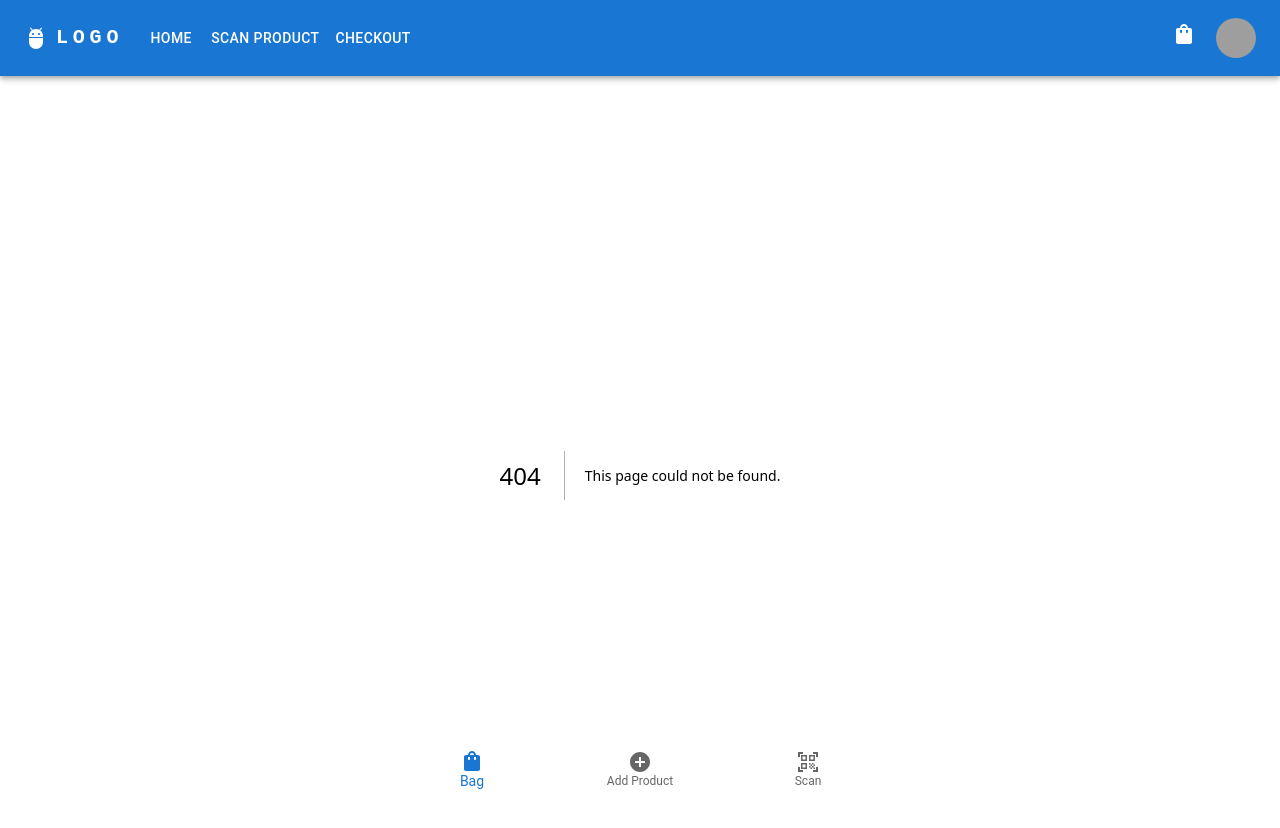
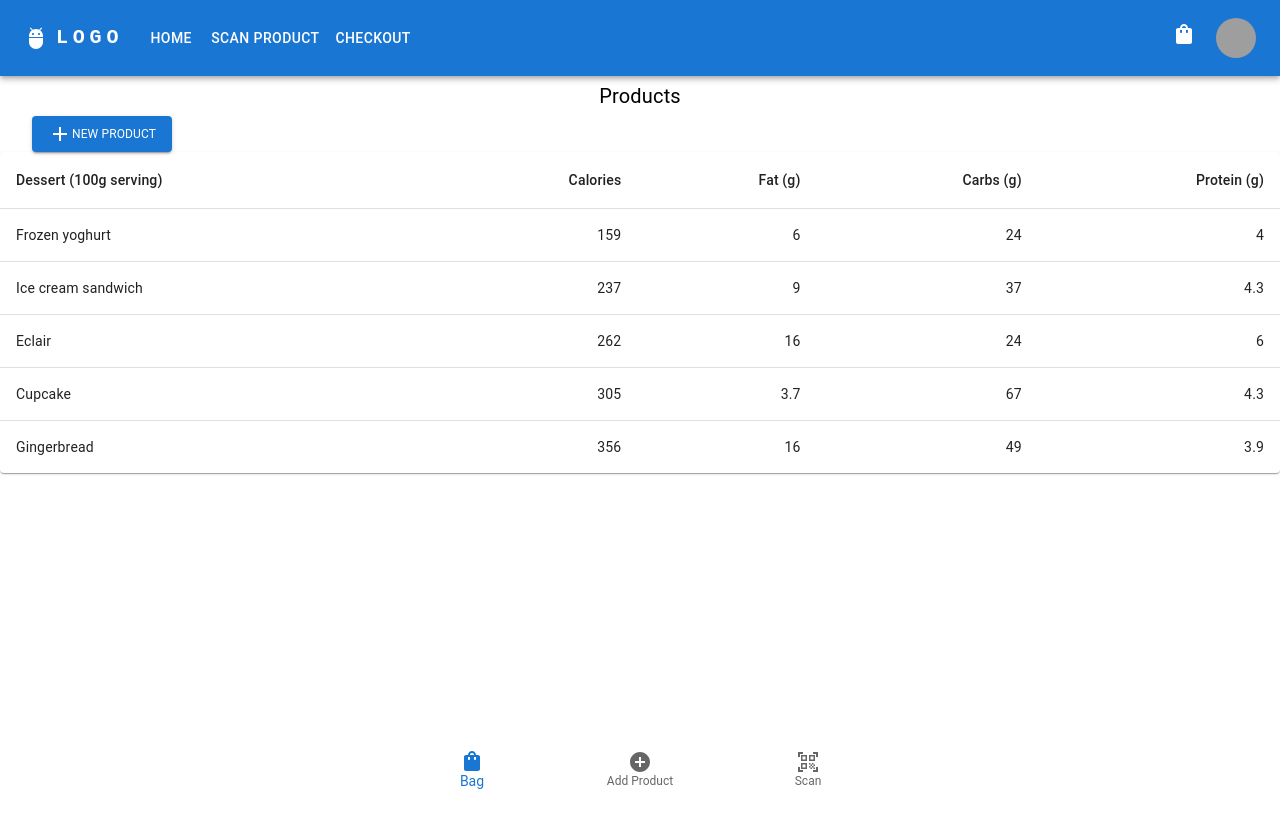
Before and after one commit to victor-914/POS, a Next.js app: page /addProduct in a window 1280 px wide. Before the commit this address had no page. Shown: the top 828 px of the page. After the commit the page ends 800 px from the top, so only its background shows below. Built offline with nearby package versions, Linux system fonts and the light colour scheme; grey boxes are pictures that could not be loaded.

Commit message:
new_may_31

```diff
--- a/components/global/Footer.tsx
+++ b/components/global/Footer.tsx
@@ -4,18 +4,33 @@ import * as React from 'react';
 import Box from '@mui/material/Box';
 import BottomNavigation from '@mui/material/BottomNavigation';
 import BottomNavigationAction from '@mui/material/BottomNavigationAction';
-import RestoreIcon from '@mui/icons-material/Restore';
-import FavoriteIcon from '@mui/icons-material/Favorite';
-import LocationOnIcon from '@mui/icons-material/LocationOn';
 import ShoppingBag from '@mui/icons-material/ShoppingBag';
-import { AddCircleSharp, QrCodeScannerOutlined} from '@mui/icons-material';
+import { AddCircleSharp, QrCodeScannerOutlined } from '@mui/icons-material';
+import { useRouter } from 'next/navigation';
+
+
+
+
+
+
 export default function Footer() {
   const [value, setValue] = React.useState(0);
+  const router = useRouter();
+
+
+
+  const handleRoute = (value: string) => {
+
+    return router.push(`/${value}`)
+  };
+
+
 
   return (
-    <Box sx={{ width: "100%",
-     position:"fixed",
-     bottom:'3px'
+    <Box sx={{
+      width: "100%",
+      position: "fixed",
+      bottom: '3px'
     }}>
       <BottomNavigation
         showLabels
@@ -24,9 +39,18 @@ export default function Footer() {
           setValue(newValue);
         }}
       >
-        <BottomNavigationAction label="Bag" icon={<ShoppingBag />} />
-        <BottomNavigationAction label="Add Product" icon={<AddCircleSharp  />} />
-        <BottomNavigationAction label="Scan" icon={<QrCodeScannerOutlined />} />
+        <BottomNavigationAction label="Bag"
+         onClick={ () => handleRoute("cart")}
+        icon={<ShoppingBag />} />
+        <BottomNavigationAction label="Add Product"
+         onClick={ () => handleRoute("addProduct")}
+        icon={<AddCircleSharp />} />
+        <BottomNavigationAction label="Scan"
+          onClick={ () => handleRoute("scan")}
+          icon={<QrCodeScannerOutlined />}
+        />
+
+
       </BottomNavigation>
     </Box>
   );
--- /dev/null
+++ b/src/app/addProduct/components/ProductBar.tsx
@@ -0,0 +1,47 @@
+import * as React from 'react';
+import Box from '@mui/material/Box';
+import Typography from '@mui/material/Typography';
+import { Button, Stack } from '@mui/material';
+import { Add } from '@mui/icons-material';
+
+export default function ProductBar() {
+    return (
+        <Box sx={{ flexGrow: 1, }}>
+            <Typography
+                sx={{
+                    fontSize: "20px",
+                    width: "100%",
+                    textAlign: "center",
+                    lineHeight: "2",
+
+                }}
+
+            >Products</Typography>
+            <Box
+                sx={{
+                    // backgroundColor:'green',
+                    display: "flex",
+                    alignItems: 'flex-end',
+                    width: "95%",
+                    margin: "auto",
+                    flexDirection: 'row',
+                    justifyContent: 'space-between'
+                }}
+            >
+                <Button variant="contained">
+                    <Add />
+
+                    <Typography
+                        sx={{
+                            fontSize: "12px",
+                            width: "100%",
+                            textAlign: "center",
+                            lineHeight: "2",
+                        }}
+
+                    >New Product</Typography>
+                </Button>
+            </Box>
+        </Box>
+    );
+}
--- /dev/null
+++ b/src/app/addProduct/components/ProductListTable.tsx
@@ -0,0 +1,60 @@
+import * as React from 'react';
+import Table from '@mui/material/Table';
+import TableBody from '@mui/material/TableBody';
+import TableCell from '@mui/material/TableCell';
+import TableContainer from '@mui/material/TableContainer';
+import TableHead from '@mui/material/TableHead';
+import TableRow from '@mui/material/TableRow';
+import Paper from '@mui/material/Paper';
+
+function createData(
+  name: string,
+  calories: number,
+  fat: number,
+  carbs: number,
+  protein: number,
+) {
+  return { name, calories, fat, carbs, protein };
+}
+
+const rows = [
+  createData('Frozen yoghurt', 159, 6.0, 24, 4.0),
+  createData('Ice cream sandwich', 237, 9.0, 37, 4.3),
+  createData('Eclair', 262, 16.0, 24, 6.0),
+  createData('Cupcake', 305, 3.7, 67, 4.3),
+  createData('Gingerbread', 356, 16.0, 49, 3.9),
+];
+
+export default function ProductListTable() {
+  return (
+    <TableContainer component={Paper}>
+      <Table sx={{ minWidth: 650 }} aria-label="simple table">
+        <TableHead>
+          <TableRow>
+            <TableCell>Dessert (100g serving)</TableCell>
+            <TableCell align="right">Calories</TableCell>
+            <TableCell align="right">Fat&nbsp;(g)</TableCell>
+            <TableCell align="right">Carbs&nbsp;(g)</TableCell>
+            <TableCell align="right">Protein&nbsp;(g)</TableCell>
+          </TableRow>
+        </TableHead>
+        <TableBody>
+          {rows.map((row) => (
+            <TableRow
+              key={row.name}
+              sx={{ '&:last-child td, &:last-child th': { border: 0 } }}
+            >
+              <TableCell component="th" scope="row">
+                {row.name}
+              </TableCell>
+              <TableCell align="right">{row.calories}</TableCell>
+              <TableCell align="right">{row.fat}</TableCell>
+              <TableCell align="right">{row.carbs}</TableCell>
+              <TableCell align="right">{row.protein}</TableCell>
+            </TableRow>
+          ))}
+        </TableBody>
+      </Table>
+    </TableContainer>
+  );
+}
--- /dev/null
+++ b/src/app/addProduct/page.tsx
@@ -0,0 +1,15 @@
+"use client"
+import React from 'react'
+import ProductBar from './components/ProductBar'
+import ProductListTable from './components/ProductListTable'
+const AddProduct = () => {
+    return (
+        <div>
+            <ProductBar />
+            <ProductListTable />
+        </div>
+    )
+}
+
+
+export default AddProduct
```
Also changed, not shown: src/app/scan/components/Barcode.tsx (+25 -9 lines), src/app/scan/components/BottomDrawer.tsx (+21 -24 lines), src/app/scan/page.tsx (+28 -15 lines).
